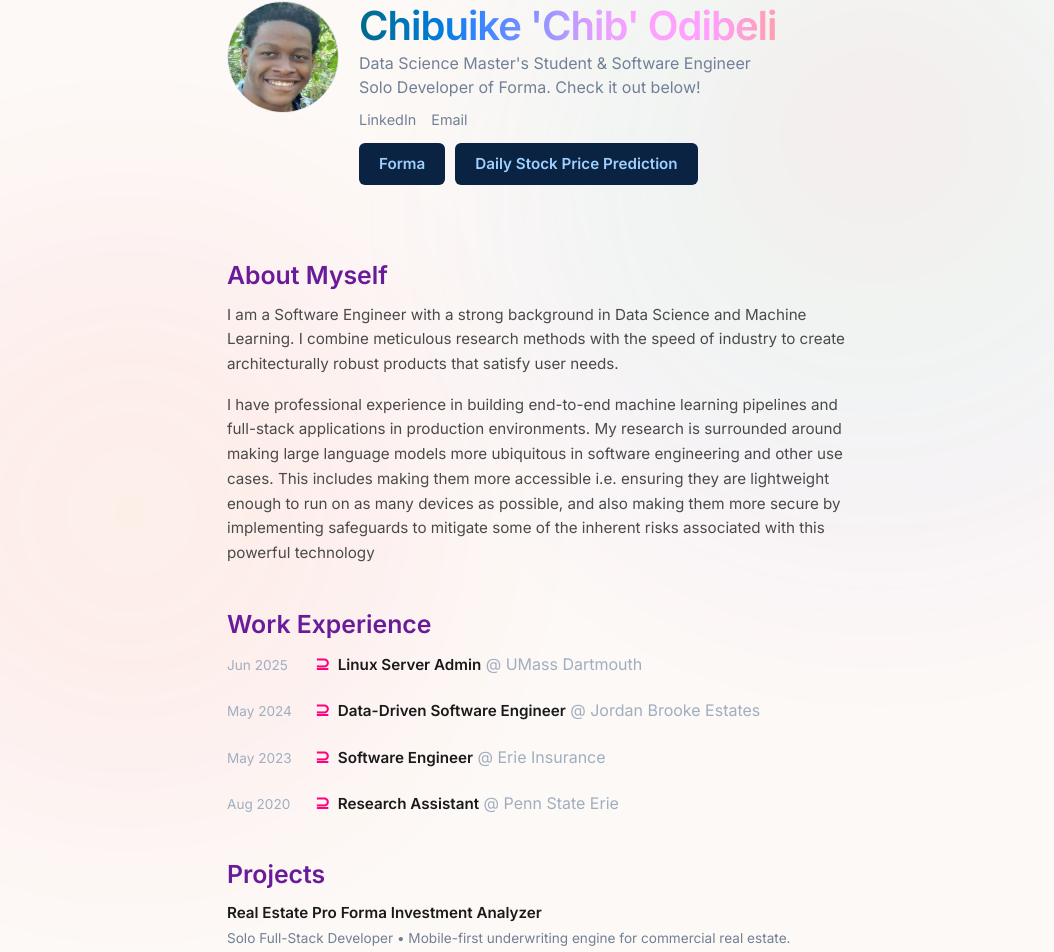
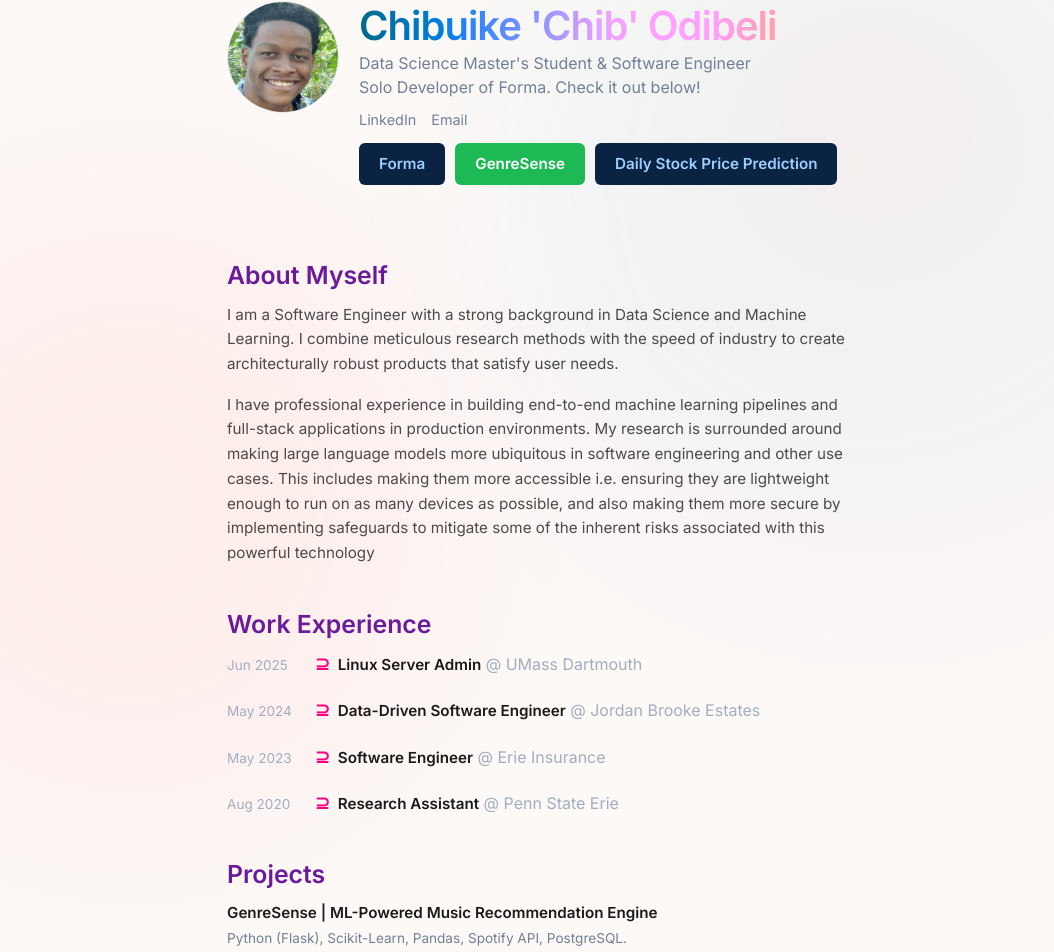
Before and after one commit to ChibuikeOD/Portfolio, a Next.js app in the folder vercel/: page / in a window 1280 px wide. Shown: the part 63-1015 px from the top of the page, without its empty margins (104-1158 px from the left). Built offline with nearby package versions, Linux system fonts and the light colour scheme.

Commit message:
Sync GenreSense to Next.js portfolio

```diff
--- a/vercel/app/page.tsx
+++ b/vercel/app/page.tsx
@@ -22,6 +22,13 @@
 };
 
 const projects: BuiltProject[] = [
+  {
+    title: "GenreSense | ML-Powered Music Recommendation Engine",
+    subtitle: "Python (Flask), Scikit-Learn, Pandas, Spotify API, PostgreSQL.",
+    details:
+      "Engineered a full-stack recommendation system that uses K-Means Clustering to discover 'Mathematical Genres' based on high-fidelity audio features (energy, valence, tempo).",
+    link: "https://genre-sense.vercel.app/",
+  },
   {
     title: "Real Estate Pro Forma Investment Analyzer",
     subtitle:
@@ -85,6 +92,54 @@
   },
   { date: "May 2023", title: "Software Engineer", company: "Erie Insurance" },
   { date: "Aug 2020", title: "Research Assistant", company: "Penn State Erie" },
+] as const;
+
+const GENRESENSE_TITLE = "GenreSense | ML-Powered Music Recommendation Engine";
+const GENRESENSE_PAGES = [
+  {
+    title: "Overview",
+    content: (
+      <div className="space-y-2">
+        <p>
+          <span className="font-semibold text-[#1A1A1A]">Project:</span>{" "}
+          GenreSense
+        </p>
+        <p>
+          <span className="font-semibold text-[#1A1A1A]">Core outcome:</span>{" "}
+          Engineered a full-stack recommendation system that uses K-Means
+          Clustering to discover "Mathematical Genres" based on high-fidelity
+          audio features (energy, valence, tempo).
+        </p>
+        <p>
+          <span className="font-semibold text-[#1A1A1A]">Tech Stack:</span>{" "}
+          Python (Flask), Scikit-Learn, Pandas, Spotify API, PostgreSQL.
+        </p>
+      </div>
+    ),
+  },
+  {
+    title: "Clustering & Discovery",
+    content: (
+      <div className="space-y-2">
+        <p>
+          Optimized cluster accuracy using Silhouette Scores and implemented a
+          semantic labeling engine to translate abstract data into human-readable
+          moods.
+        </p>
+      </div>
+    ),
+  },
+  {
+    title: "Hybrid Recommendation",
+    content: (
+      <div className="space-y-2">
+        <p>
+          Developed a Hybrid Playlist Generator using Cosine Similarity to
+          create seamless transitions between distinct musical styles.
+        </p>
+      </div>
+    ),
+  },
 ] as const;
 
 const FORMA_TITLE = "Real Estate Pro Forma Investment Analyzer";
@@ -1082,9 +1137,11 @@
   }, [projectModal?.title]);
 
   const projectDetailPages =
-    projectModal?.title === FORMA_TITLE
-      ? FORMA_PAGES
-      : projectModal?.title === STOCK_TITLE
+    projectModal?.title === GENRESENSE_TITLE
+      ? GENRESENSE_PAGES
+      : projectModal?.title === FORMA_TITLE
+        ? FORMA_PAGES
+        : projectModal?.title === STOCK_TITLE
         ? STOCK_PAGES
         : projectModal?.title === PDF_TITLE
           ? PDF_PAGES
@@ -1138,6 +1195,14 @@
                 className="inline-block rounded-md bg-[#0a2342] px-5 py-2.5 text-[0.95rem] font-semibold text-[#9ecfff] no-underline hover:opacity-92 hover:text-[#c5e5ff]"
               >
                 Forma
+              </a>
+              <a
+                href="https://genre-sense.vercel.app/"
+                target="_blank"
+                rel="noopener noreferrer"
+                className="inline-block rounded-md bg-[#1DB954] px-5 py-2.5 text-[0.95rem] font-semibold text-white no-underline hover:opacity-92 hover:bg-[#1ed760]"
+              >
+                GenreSense
               </a>
               <a
                 href="https://app.powerbi.com/view?r=eyJrIjoiYTJjZmYxNDQtODRmNC00YmZjLWI0ZDQtZTYwMGVmNzMzZTFhIiwidCI6IjA1YjVmMDhmLTdkZWQtNDNjNS1iZTNmLWFmMDQyMDcwNzQxNCJ9"
```
